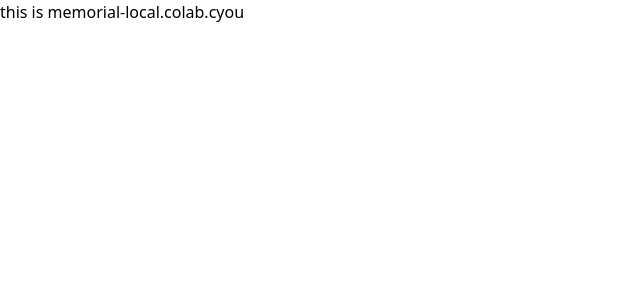
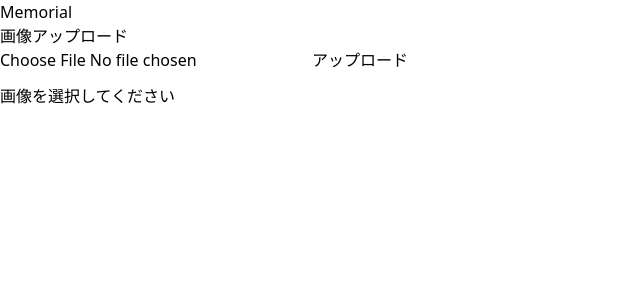
Before and after one commit to Retasusan/yaken-memorial, a Next.js app: page / in a window 1280 px wide. Shown: the top 300 px of the page, without its empty margins (0-640 px from the left). Built offline with nearby package versions, Linux system fonts and the light colour scheme.

Commit message:
画像アップロードをできるようにした

```diff
--- /dev/null
+++ b/src/app/api/upload/route.ts
@@ -0,0 +1,25 @@
+import { getCloudflareContext } from "@opennextjs/cloudflare";
+
+export const runtime = "edge";
+
+interface Env {
+  MEMORIAL_IMAGES: R2Bucket;
+}
+
+export async function POST(request: Request) {
+  const { env } = await getCloudflareContext();
+  const typedEnv = env as unknown as Env;
+
+  const contentType = request.headers.get("content-type") ?? "application/octet-stream";
+
+  // ★ サイズが確定する
+  const data = await request.arrayBuffer();
+
+  await typedEnv.MEMORIAL_IMAGES.put("test", data, {
+    httpMetadata: {
+      contentType,
+    },
+  });
+
+  return Response.json({ ok: true });
+}
--- /dev/null
+++ b/src/app/components/UploadForm.tsx
@@ -0,0 +1,92 @@
+"use client";
+
+import { useState } from "react";
+
+type UploadResponse =
+  | { ok: true; key: string }
+  | { ok: false; error: string };
+
+type UploadState =
+  | { status: "idle" }
+  | { status: "uploading" }
+  | { status: "success"; key: string }
+  | { status: "error"; message: string };
+
+export default function UploadForm() {
+  const [state, setState] = useState<UploadState>({ status: "idle" });
+
+  async function handleSubmit(e: React.FormEvent<HTMLFormElement>) {
+    e.preventDefault();
+
+    const input = e.currentTarget.elements.namedItem(
+      "file"
+    ) as HTMLInputElement;
+
+    if (!input.files || input.files.length === 0) {
+      setState({ status: "error", message: "ファイルが選択されていません" });
+      return;
+    }
+
+    const file = input.files[0];
+
+    try {
+      setState({ status: "uploading" });
+
+      const res = await fetch("/api/upload", {
+        method: "POST",
+        headers: {
+          "Content-Type": file.type,
+        },
+        body: file,
+      });
+
+      const json = (await res.json()) as UploadResponse;
+
+      if (json.ok) {
+        setState({ status: "success", key: json.key });
+      } else {
+        setState({ status: "error", message: json.error });
+      }
+    } catch (err) {
+      setState({
+        status: "error",
+        message: err instanceof Error ? err.message : "不明なエラー",
+      });
+    }
+  }
+
+  return (
+    <div style={{ maxWidth: 480 }}>
+      <h2>画像アップロード</h2>
+
+      <form onSubmit={handleSubmit}>
+        <input type="file" name="file" accept="image/*" />
+        <button type="submit" disabled={state.status === "uploading"}>
+          アップロード
+        </button>
+      </form>
+
+      {/* ---- フィードバック ---- */}
+      <div style={{ marginTop: 12 }}>
+        {state.status === "idle" && <p>画像を選択してください</p>}
+
+        {state.status === "uploading" && (
+          <p>⏳ アップロード中...</p>
+        )}
+
+        {state.status === "success" && (
+          <>
+            <p>✅ アップロード成功</p>
+            <code>{state.key}</code>
+          </>
+        )}
+
+        {state.status === "error" && (
+          <p style={{ color: "red" }}>
+            ❌ エラー: {state.message}
+          </p>
+        )}
+      </div>
+    </div>
+  );
+}
--- a/src/app/page.tsx
+++ b/src/app/page.tsx
@@ -1,9 +1,10 @@
-export default function Home() {
-	return (
-		<div>
-			<main>
-				<div>this is memorial-local.colab.cyou</div>
-			</main>
-		</div>
-	);
+import UploadForm from "./components/UploadForm";
+
+export default function Page() {
+  return (
+    <main>
+      <h1>Memorial</h1>
+      <UploadForm />
+    </main>
+  );
 }
--- /dev/null
+++ b/src/app/token/page.tsx
@@ -0,0 +1,20 @@
+import { getDecodedAccessJWT } from "@/lib/auth";
+
+export default async function Page() {
+  const result = await getDecodedAccessJWT();
+
+  return (
+    <main style={{ padding: "2rem", fontFamily: "monospace" }}>
+      <h1>Cloudflare Access JWT Debug</h1>
+
+      {result.ok ? (
+        <>
+          <h2>Payload</h2>
+          <pre>{JSON.stringify(result.payload, null, 2)}</pre>
+        </>
+      ) : (
+        <pre>{result.error}</pre>
+      )}
+    </main>
+  );
+}
--- /dev/null
+++ b/src/lib/auth.ts
@@ -0,0 +1,28 @@
+import { headers } from "next/headers";
+
+export async function getDecodedAccessJWT() {
+  const h = await headers();
+  const jwt = h.get("cf-access-jwt-assertion");
+
+  if (!jwt) {
+    return { ok: false, error: "No JWT" };
+  }
+
+  // JWTは header.payload.signature
+  const [, payload] = jwt.split(".");
+
+  if (!payload) {
+    return { ok: false, error: "Invalid JWT format" };
+  }
+
+  // Base64URL decode
+  const json = JSON.parse(
+    Buffer.from(payload, "base64url").toString("utf-8")
+  );
+
+  return {
+    ok: true,
+    jwt,
+    payload: json,
+  };
+}
```
Also changed, not shown: 1 other file (tests, documents, lock files or other folders).
